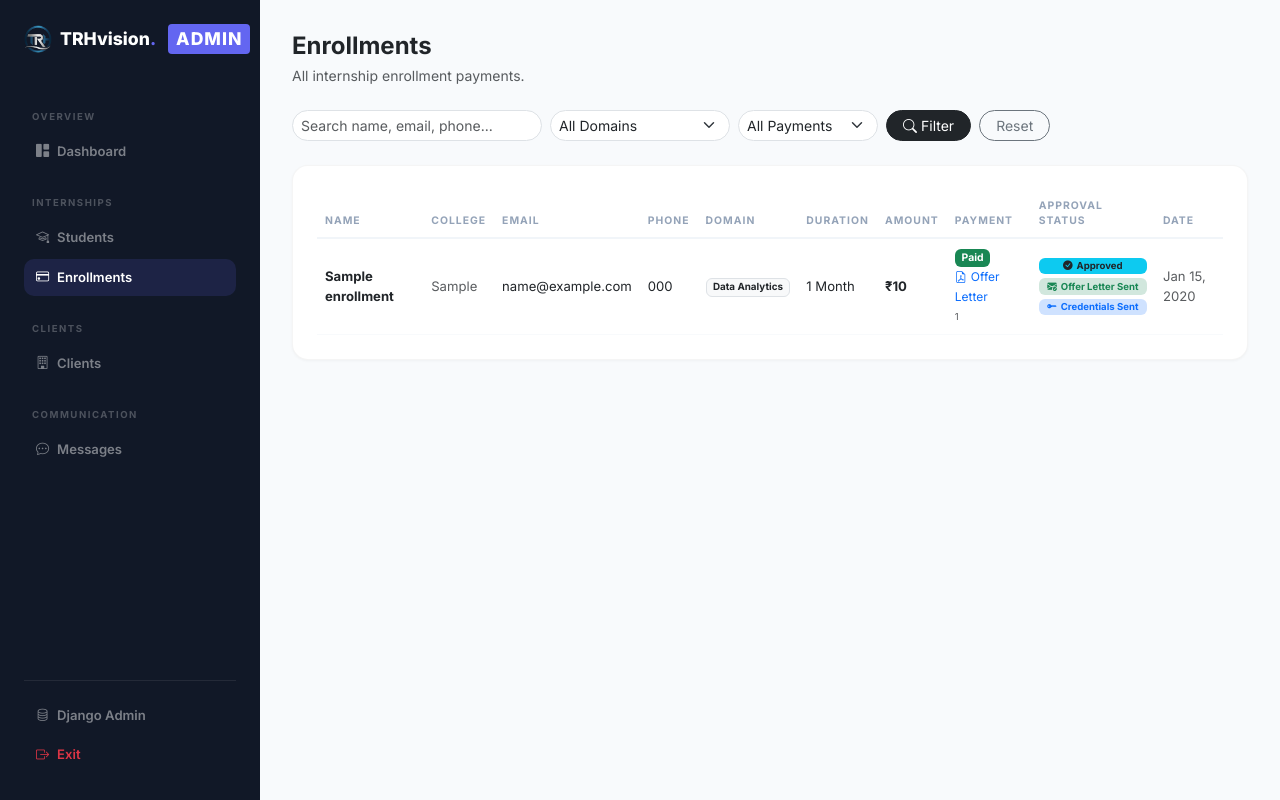
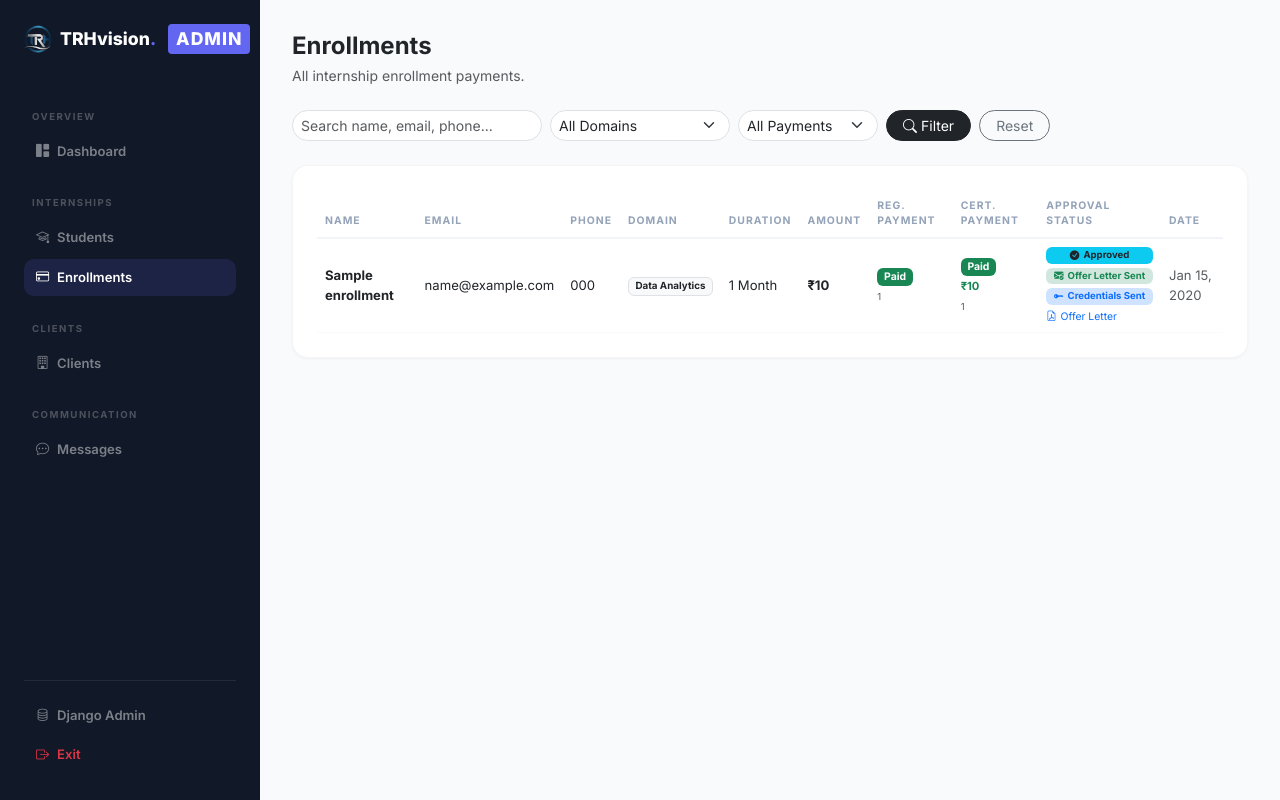
Before and after one commit to himanshutyagi11/TRH-vision, a Django app: page /trhadmin/enrollments/ in a window 1280 px wide. Run offline with Django 5.2, Linux system fonts and the light colour scheme; a user stored in the database is signed in; tables that the repository leaves empty hold one stand-in row (values such as "Sample post"); some libraries are stand-ins or nearby versions.

Commit message:
Update enrollment certificate and payment features

```diff
--- a/vision/models.py
+++ b/vision/models.py
@@ -222,6 +222,18 @@ class Enrollment(models.Model):
     offer_letter_sent = models.BooleanField(default=False, help_text="Set to True after offer letter has been emailed to the student")
     start_date = models.DateField(null=True, blank=True, help_text="Admin-set internship start date (used on offer letter & certificate)")
     created_at = models.DateTimeField(auto_now_add=True)
+
+    # Certificate payment — paid by the student AFTER completing internship
+    certificate_paid = models.BooleanField(default=False, help_text="True when the student has paid for the completion certificate")
+    certificate_payment_amount = models.DecimalField(
+        max_digits=10, decimal_places=2, null=True, blank=True,
+        help_text="Amount paid by the student to receive their completion certificate"
+    )
+    certificate_payment_id = models.CharField(
+        max_length=200, blank=True, null=True,
+        help_text="Razorpay/UPI payment ID for the certificate payment"
+    )
+    certificate_payment_date = models.DateTimeField(null=True, blank=True, help_text="When the student completed the certificate payment")
 
     def __str__(self):
         return f"{self.name} - {self.domain} ({self.duration})"
--- a/vision/templates/vision/trh_admin_enrollments.html
+++ b/vision/templates/vision/trh_admin_enrollments.html
@@ -101,29 +101,39 @@
         <div class="table-card">
             <div class="table-responsive">
                 <table class="table table-hover mb-0">
-                    <thead><tr><th>Name</th><th>College</th><th>Email</th><th>Phone</th><th>Domain</th><th>Duration</th><th>Amount</th><th>Payment</th><th>Approval Status</th><th>Date</th></tr></thead>
+                    <thead><tr><th>Name</th><th>Email</th><th>Phone</th><th>Domain</th><th>Duration</th><th>Amount</th><th>Reg. Payment</th><th>Cert. Payment</th><th>Approval Status</th><th>Date</th></tr></thead>
                     <tbody>
                         {% for e in enrollments %}
                         <tr>
                             <td class="fw-bold">{{ e.name }}</td>
-                            <td class="text-muted">{{ e.college }}</td>
                             <td>{{ e.email }}</td>
                             <td>{{ e.phone }}</td>
                             <td><span class="badge bg-light text-dark border">{{ e.domain }}</span></td>
                             <td>{{ e.duration }}</td>
                             <td class="fw-bold">₹{{ e.amount|floatformat:0 }}</td>
+                            <!-- Registration Fee Payment -->
                             <td>
                                 {% if e.is_paid %}
                                 <span class="badge bg-success" style="font-size:0.65rem;">Paid</span>
-                                <br>
-                                <a href="{% url 'download_offer_letter_by_id' e.id %}" target="_blank" class="text-primary small text-decoration-none" style="font-size:0.75rem;">
-                                    <i class="bi bi-file-earmark-pdf me-1"></i>Offer Letter
-                                </a>
                                 {% if e.razorpay_payment_id %}
                                 <br><small class="text-muted" style="font-size:0.6rem;">{{ e.razorpay_payment_id|truncatechars:15 }}</small>
                                 {% endif %}
                                 {% else %}
                                 <span class="badge bg-warning text-dark" style="font-size:0.65rem;">Pending</span>
+                                {% endif %}
+                            </td>
+                            <!-- Certificate Payment (paid after internship completion) -->
+                            <td>
+                                {% if e.certificate_paid %}
+                                <span class="badge bg-success" style="font-size:0.65rem;">Paid</span>
+                                {% if e.certificate_payment_amount %}
+                                <br><small class="text-success fw-bold" style="font-size:0.7rem;">₹{{ e.certificate_payment_amount|floatformat:0 }}</small>
+                                {% endif %}
+                                {% if e.certificate_payment_id %}
+                                <br><small class="text-muted" style="font-size:0.6rem;">{{ e.certificate_payment_id|truncatechars:12 }}</small>
+                                {% endif %}
+                                {% else %}
+                                <span class="text-muted small" style="font-size:0.7rem;">—</span>
                                 {% endif %}
                             </td>
                             <td>
@@ -170,11 +180,17 @@
                                     <span class="badge bg-primary-subtle text-primary d-block mt-1" style="font-size:0.6rem;">
                                         <i class="bi bi-key-fill me-1"></i>Credentials Sent
                                     </span>
+                                    {% if e.is_approved %}
+                                    <a href="{% url 'download_offer_letter_by_id' e.id %}" target="_blank"
+                                       class="text-primary small text-decoration-none d-block mt-1"
+                                       style="font-size:0.65rem;">
+                                        <i class="bi bi-file-earmark-pdf me-1"></i>Offer Letter
+                                    </a>
+                                    {% endif %}
                                     {% endif %}
 
                                 {% else %}
-                                    {% if e.is_paid %}
-                                    {# --- STEP 1: Approve --- #}
+                                    {# --- NOT YET APPROVED: Show Approve button for ALL enrollments --- #}
                                     <form method="POST" action="{% url 'trh_admin_approve_enrollment' e.id %}"
                                           class="d-inline"
                                           onsubmit="return confirm('Approve enrollment for {{ e.name }}?')">
@@ -190,9 +206,6 @@
                                             </button>
                                         </div>
                                     </form>
-                                    {% else %}
-                                    <span class="text-muted small" style="font-size:0.7rem;">Awaiting Payment</span>
-                                    {% endif %}
                                 {% endif %}
                             </td>
                             <td class="text-muted">{{ e.created_at|date:"M d, Y" }}</td>
--- a/vision/views.py
+++ b/vision/views.py
@@ -1893,9 +1893,9 @@ def trh_admin_dashboard(request):
     active_client_projects = ClientProject.objects.exclude(status='completed').count()
     total_client_projects = ClientProject.objects.count()
 
-    # Revenue
-    total_enrollment_revenue = Enrollment.objects.filter(is_paid=True).aggregate(
-        total=Sum('amount'))['total'] or 0
+    # Revenue — only count certificate payments made by students after internship
+    total_enrollment_revenue = Enrollment.objects.filter(certificate_paid=True).aggregate(
+        total=Sum('certificate_payment_amount'))['total'] or 0
     total_client_revenue = ClientInvoice.objects.filter(status='paid').aggregate(
         total=Sum('amount'))['total'] or 0
 
@@ -2374,9 +2374,9 @@ def trh_admin_approve_enrollment(request, enrollment_id):
         return redirect('trh_admin_enrollments')
 
     enrollment = get_object_or_404(Enrollment, id=enrollment_id)
-    if not enrollment.is_paid:
-        messages.error(request, "Cannot approve an unpaid enrollment.")
-        return redirect('trh_admin_enrollments')
+
+    # Removed: no longer require is_paid before approving.
+    # Students enroll first, complete the internship, then pay for the certificate.
 
     if enrollment.is_approved:
         messages.warning(request, "Enrollment is already approved.")
```
Also changed, not shown: vision/templates/vision/trh_admin_dashboard.html (+13 -5 lines), vision/migrations/0033_enrollment_certificate_payment_fields.py (added).
